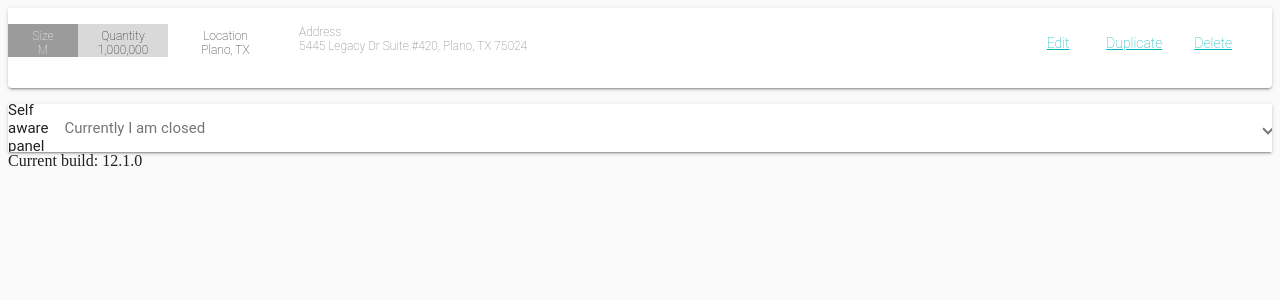
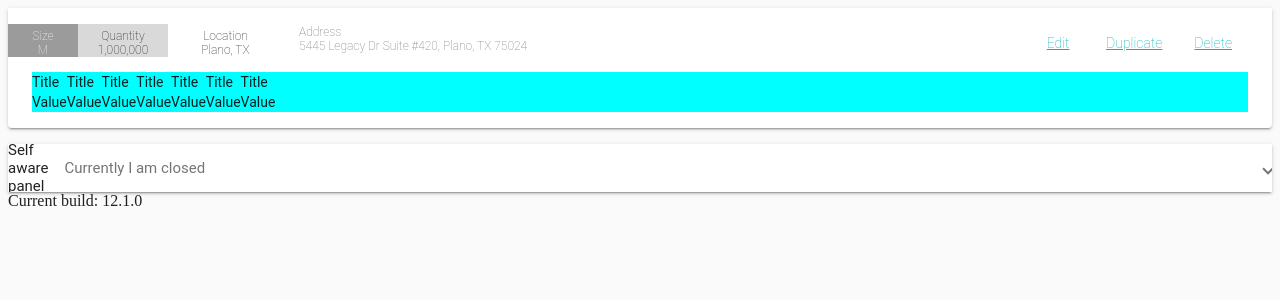
Before and after one commit to elwood-berry/esb-material-base, an Angular app: page / in a window 1280 px wide. Both pictures are taken after a click on the button 640 px from the left and 32 px from the top of the page. Shown: the top 300 px of the page. Built offline with nearby package versions, Linux system fonts and the light colour scheme.

Commit message:
2 files modified

```diff
--- a/src/app/components/base-expansion/base-expansion.component.html
+++ b/src/app/components/base-expansion/base-expansion.component.html
@@ -47,6 +47,48 @@
 
     <!-- STATIC CONTENT -->
     <div class="panel-static-data" fxLayout="row">
+      <!-- ??? -->
+      <div fxLayout="column">
+        <span>Title</span>
+        <span>Value</span>
+      </div>
+
+      <!-- ??? -->
+      <div fxLayout="column">
+        <span>Title</span>
+        <span>Value</span>
+      </div>
+
+      <!-- ??? -->
+      <div fxLayout="column">
+        <span>Title</span>
+        <span>Value</span>
+      </div>
+
+      <!-- ??? -->
+      <div fxLayout="column">
+        <span>Title</span>
+        <span>Value</span>
+      </div>
+
+      <!-- ??? -->
+      <div fxLayout="column">
+        <span>Title</span>
+        <span>Value</span>
+      </div>
+
+      <!-- ??? -->
+      <div fxLayout="column">
+        <span>Title</span>
+        <span>Value</span>
+      </div>
+
+      <!-- ??? -->
+      <div fxLayout="column">
+        <span>Title</span>
+        <span>Value</span>
+      </div>
+
     </div>
     <!-- [end] -->
 
--- a/src/app/components/base-expansion/base-expansion.component.scss
+++ b/src/app/components/base-expansion/base-expansion.component.scss
@@ -33,6 +33,7 @@ BASE EXPANSION
 
     // PANEL DATA.
     .panel-static-data {
+      background-color: aqua;
     }
   }
 }
```
